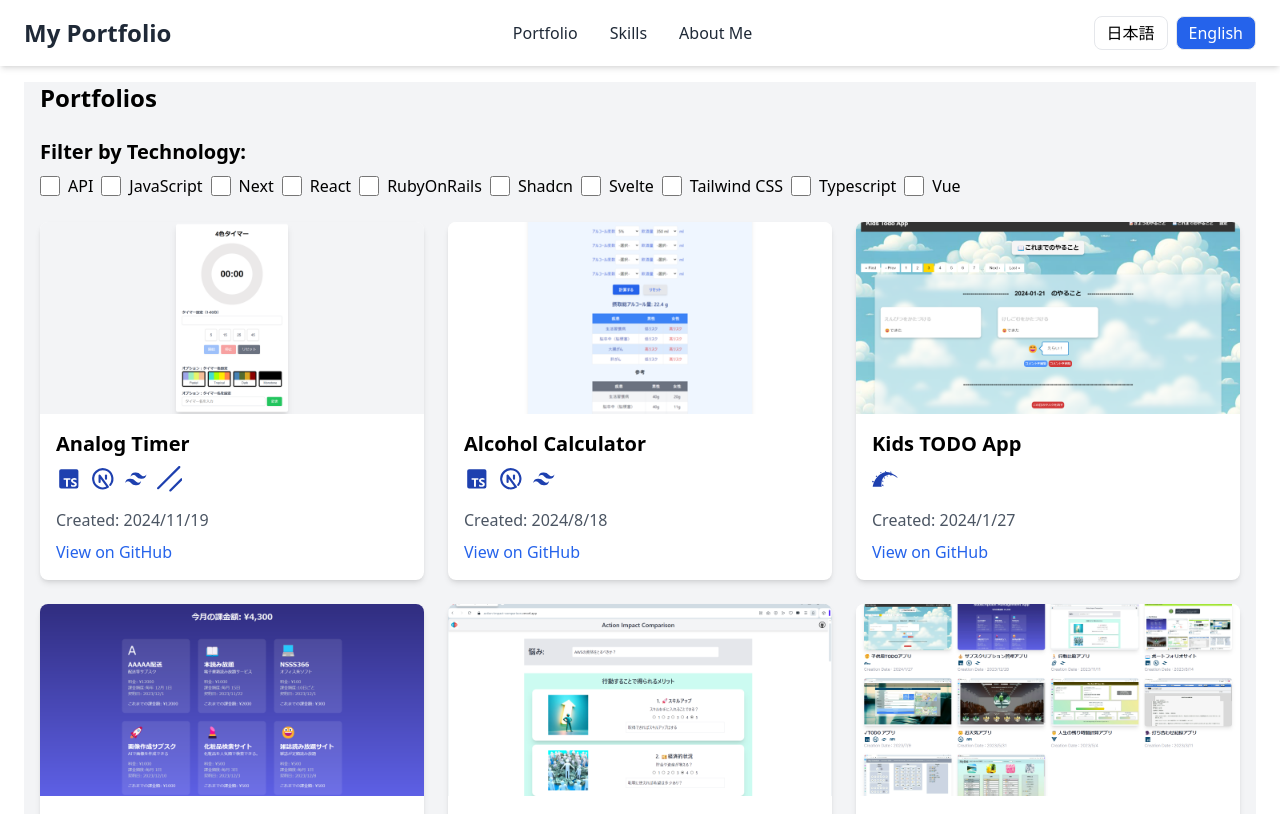
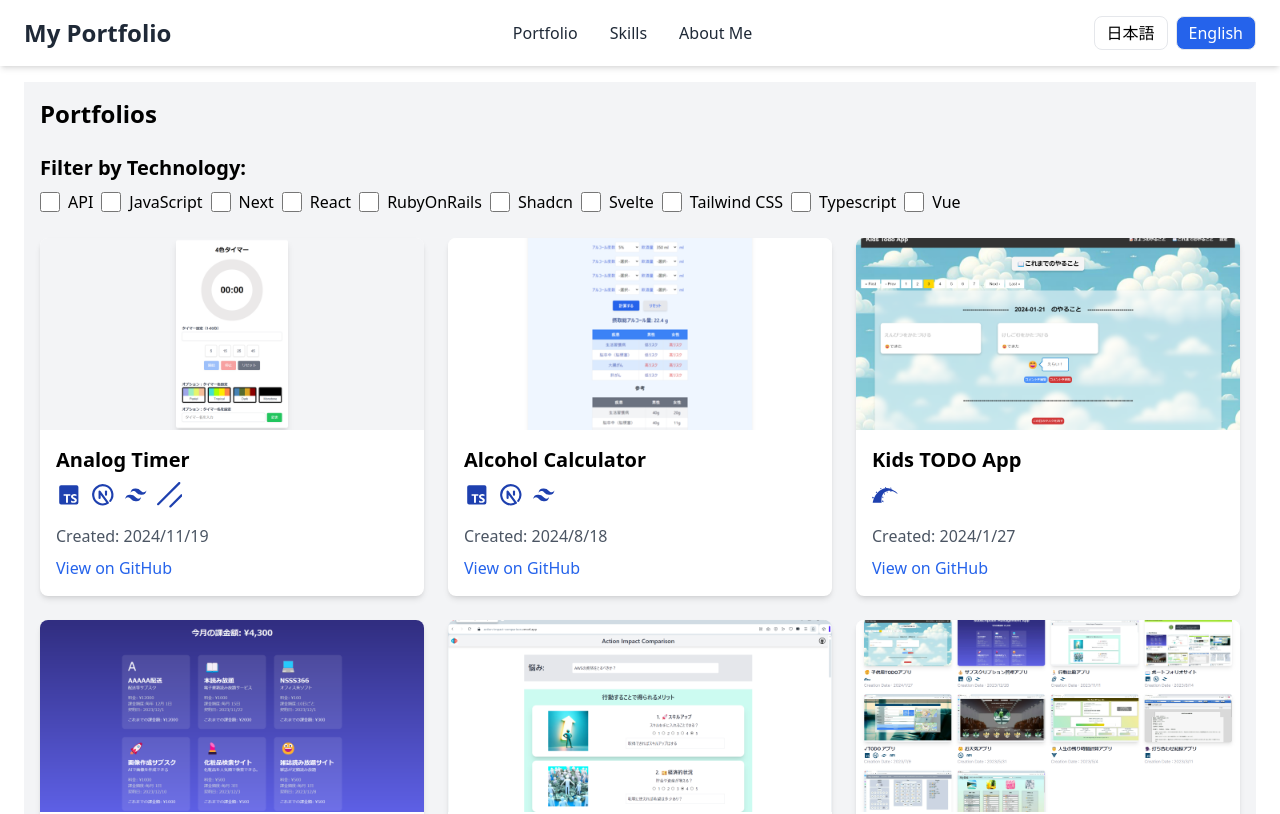
Before and after one commit to mari2t/mari2t_portfolio_next, a Next.js app: page /en/portfolio in a window 1280 px wide. Shown: the top 814 px of the page. Built offline with nearby package versions, Linux system fonts and the light colour scheme.

Commit message:
style : Fixed background bleed-through.

```diff
--- a/src/app/[locale]/portfolio/page.tsx
+++ b/src/app/[locale]/portfolio/page.tsx
@@ -136,7 +136,7 @@
   };
 
   return (
-    <div className="container mx-auto px-4  bg-gray-100">
+    <div className="container mx-auto px-4 4 py-4 bg-gray-100">
       <h1 className="text-2xl font-bold mb-6">Portfolios</h1>
       <div className="mb-6">
         <h2 className="text-xl font-semibold mb-2">Filter by Technology:</h2>
--- a/src/app/[locale]/skills/page.tsx
+++ b/src/app/[locale]/skills/page.tsx
@@ -69,7 +69,7 @@
 
 export default function Skills() {
   return (
-    <div className="container mx-auto px-4 bg-gray-100">
+    <div className="container mx-auto px-4 py-4 bg-gray-100">
       <h1 className="text-2xl font-bold mb-6">Skills</h1>
       <div className="grid grid-cols-1 md:grid-cols-2 lg:grid-cols-3 gap-6">
         {skills.map((skillGroup, index) => (
```
Also changed, not shown: 1 other file (tests, documents, lock files or other folders).
